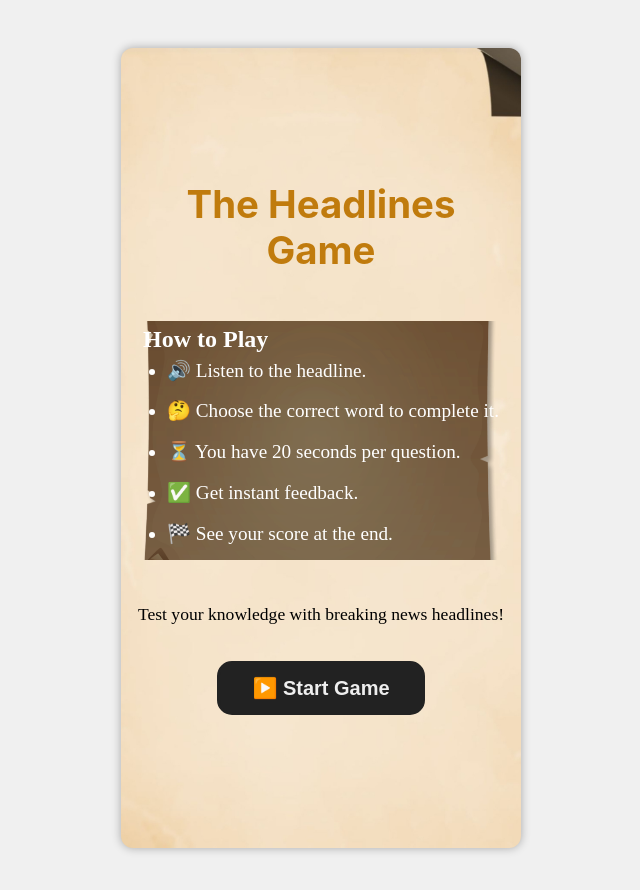
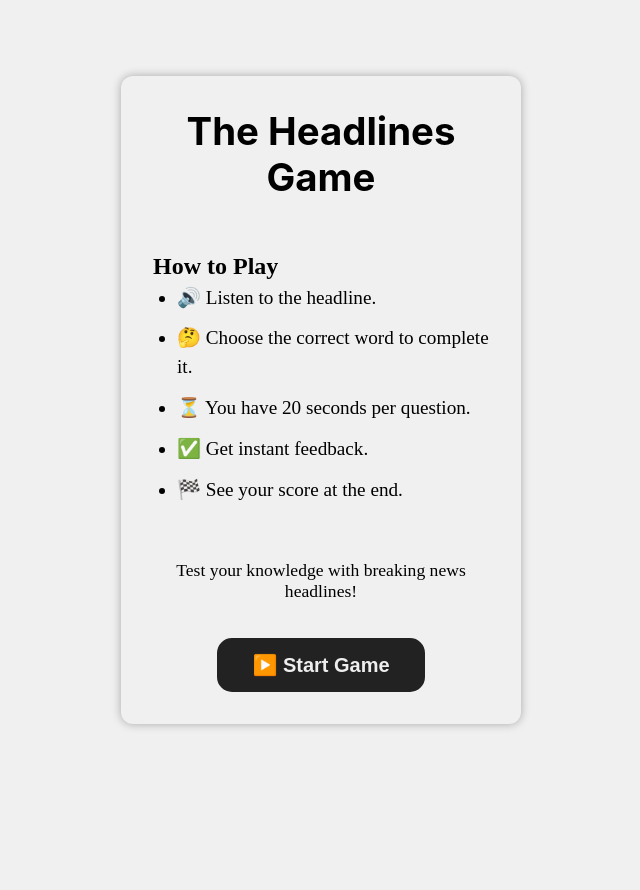
Before and after one commit to Kalmeshwar27/headlinesreact, a React (Create React App) app: page / in a window 1280 px wide. Shown: the top 890 px of the page, without its empty margins (319-959 px from the left). After the commit the page ends 800 px from the top, so only its background shows below. Built offline with nearby package versions, Linux system fonts and the light colour scheme.

Commit message:
updated code

```diff
--- a/src/App.css
+++ b/src/App.css
@@ -52,25 +52,21 @@ body {
   margin: 3rem;
   text-align: center;
   padding: 2rem;
-  background-image: url('./assets/images/bg5.jpg');
+  /* background-image: url('./assets/images/bg5.jpg');
   /* Replace with your image path */
   background-size: cover;
   /* fills the entire area */
-  background-position: center;
-  background-repeat: no-repeat;
-  color: white;
+  /* background-position: center;
+  background-repeat: no-repeat;  */
+  color: rgb(0, 0, 0);
   border-radius: 12px;
   box-shadow: 0 0 10px rgba(0, 0, 0, 0.3);
-  background-color: rgb(230, 201, 176);
+  /* background-color: rgb(230, 201, 176); */
   display: flex;
   flex-direction: column;
   justify-content: center;
   align-items: center;
-  min-height: 100vh;
-  background-color: #f7f2ed; /* Optional background */
-  padding: 1rem;
-  box-sizing: border-box;
-  border: #000000;
+  min-height: 50vh;
 }
 
 /* The above CSS code is styling the `<h1>` element within the `.start-screen` class. It sets the font family to a specific list of system fonts, with a fallback to generic sans-serif fonts. The font size is set to 2.75rem, margin bottom is 1rem, and the text color is set to black (rgb(0, 0, 0)). Additionally, there is a comment indicating that the color is overridden to white for readability, although this override is not present in the code snippet provided. */
@@ -78,7 +74,7 @@ body {
   font-family: Respira system-ui, -apple-system, BlinkMacSystemFont, 'Segoe UI', Roboto, Oxygen, Ubuntu, Cantarell, 'Open Sans', 'Helvetica Neue', sans-serif;
   font-size: 2.40rem;
   margin-bottom: 1rem;
-  color: rgb(192, 123, 13);
+  color: rgb(0, 0, 0);
 }
 
 .start-screen p {
@@ -122,9 +118,9 @@ body {
 }
 
 .instructions {
-  background-image: url('./assets/images/box2.png');
+  /* background-image: url('./assets/images/box2.png');
   background-size: cover;
-  background-position: center;
+  background-position: center; */
   text-align: left;
   margin: 2rem 0;
   line-height: 1.5;
```
